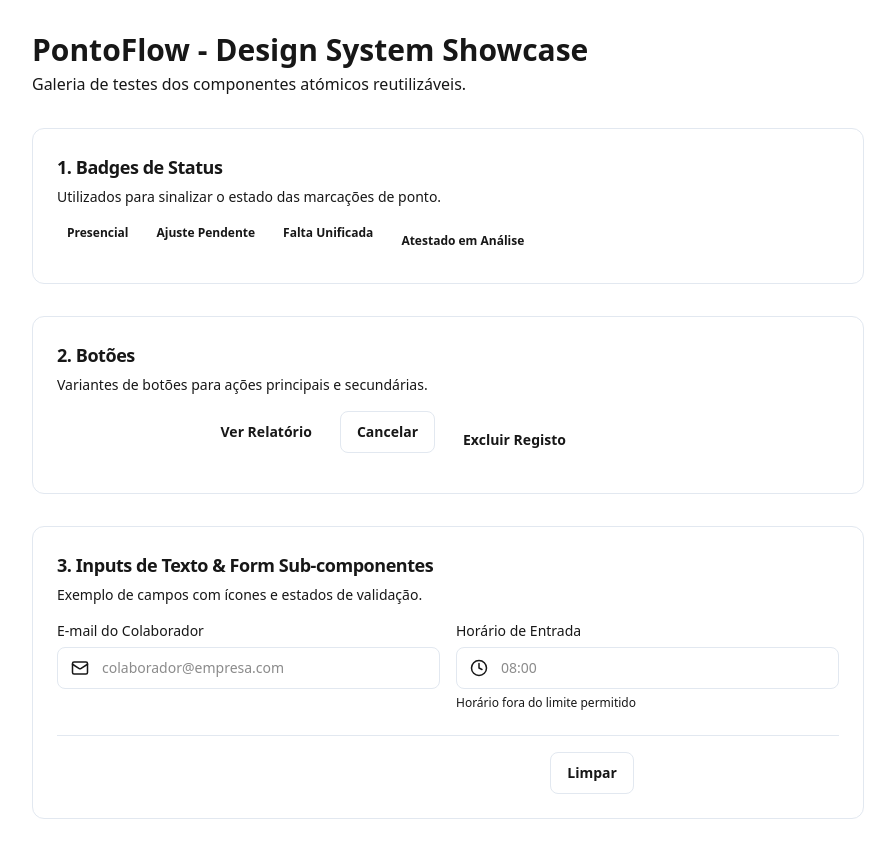
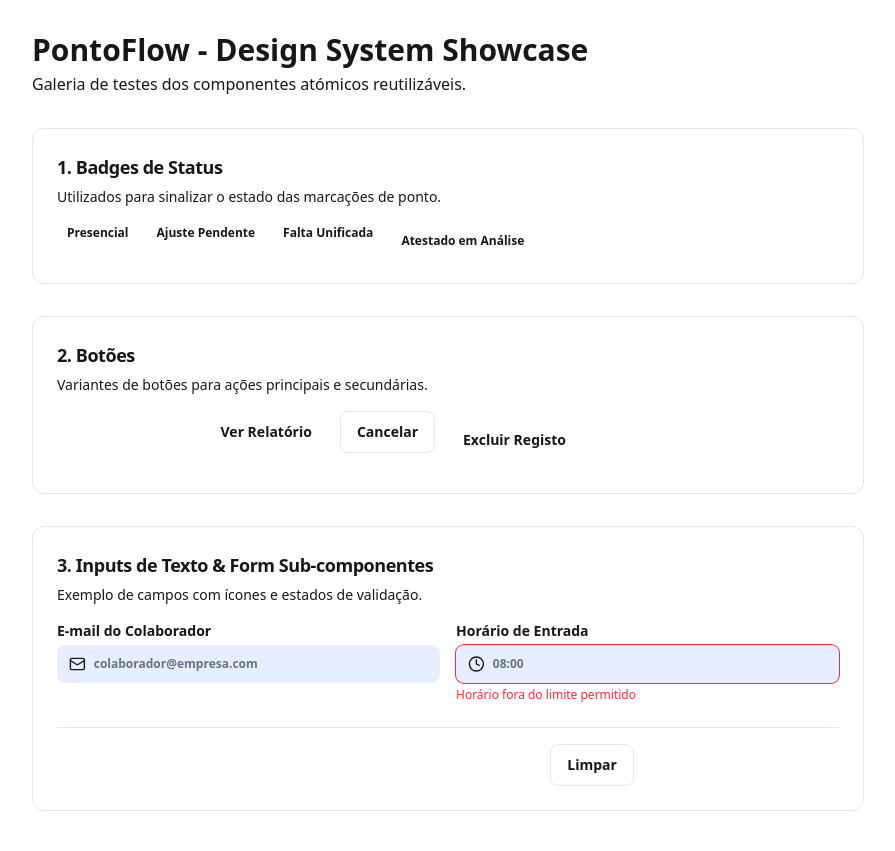
Before and after one commit to lab07-jnd/frontend, a Next.js app: page /design-system in a window 1280 px wide. Shown: the whole page, without its empty margins (192-1087 px from the left). Built offline with nearby package versions, Linux system fonts and the light colour scheme.

Commit message:
refactor: move ui components to components/ui

```diff
--- a/app/design-system/page.tsx
+++ b/app/design-system/page.tsx
@@ -1,8 +1,8 @@
 "use client";
 
-import { Badge } from "@/components/Badge";
-import { Button } from "@/components/Button";
-import { Input } from "@/components/Input";
+import { Badge } from "@/components/ui/Badge";
+import { Button } from "@/components/ui/Button";
+import Input from "@/components/ui/Input";
 import {
   Card,
   CardHeader,
@@ -10,7 +10,7 @@ import {
   CardDescription,
   CardContent,
   CardFooter,
-} from "@/components/Card";
+} from "@/components/ui/Card";
 import { Mail, Clock, CheckCircle2 } from "lucide-react";
 
 export default function DesignSystemShowcase() {
@@ -62,17 +62,24 @@ export default function DesignSystemShowcase() {
           <CardDescription>Exemplo de campos com ícones e estados de validação.</CardDescription>
         </CardHeader>
         <CardContent className="grid md:grid-cols-2 gap-4">
+          <label className="flex flex-col gap-1 text-sm font-semibold">
+            E-mail do Colaborador
             <Input
-            label="E-mail do Colaborador"
               placeholder="colaborador@empresa.com"
-            leftIcon={<Mail size={18} />}
+              icon={<Mail size={18} />}
             />
+          </label>
+          <label className="flex flex-col gap-1 text-sm font-semibold">
+            Horário de Entrada
             <Input
-            label="Horário de Entrada"
               placeholder="08:00"
-            leftIcon={<Clock size={18} />}
-            error="Horário fora do limite permitido"
+              icon={<Clock size={18} />}
+              className="ring-1 ring-red-500"
             />
+            <span className="text-xs font-normal text-red-500">
+              Horário fora do limite permitido
+            </span>
+          </label>
         </CardContent>
         <CardFooter>
           <Button variant="outline">Limpar</Button>
--- a/components/Badge.tsx
+++ /dev/null
@@ -1,36 +0,0 @@
-import React from "react";
-import { cn } from "@/lib/utils";
-
-export type BadgeVariant = "success" | "warning" | "danger" | "info";
-
-interface BadgeProps extends React.HTMLAttributes<HTMLSpanElement> {
-  variant?: BadgeVariant;
-  children: React.ReactNode;
-}
-
-const variantStyles: Record<BadgeVariant, string> = {
-  success: "bg-success-bg text-success-text",
-  warning: "bg-warning-bg text-warning-text",
-  danger: "bg-danger-bg text-danger-text",
-  info: "bg-info-bg text-info-text",
-};
-
-export function Badge({
-  variant = "info",
-  children,
-  className,
-  ...props
-}: BadgeProps) {
-  return (
-    <span
-      className={cn(
-        "inline-flex items-center rounded-full px-2.5 py-0.5 text-xs font-semibold transition-colors",
-        variantStyles[variant],
-        className
-      )}
-      {...props}
-    >
-      {children}
-    </span>
-  );
-}
--- a/components/Button.tsx
+++ /dev/null
@@ -1,53 +0,0 @@
-import React from "react";
-import { cn } from "@/lib/utils";
-
-export type ButtonVariant = "primary" | "secondary" | "outline" | "danger";
-export type ButtonSize = "sm" | "md" | "lg";
-
-interface ButtonProps extends React.ButtonHTMLAttributes<HTMLButtonElement> {
-  variant?: ButtonVariant;
-  size?: ButtonSize;
-  children: React.ReactNode;
-}
-
-const variantStyles: Record<ButtonVariant, string> = {
-  primary:
-    "bg-sidebar text-white hover:bg-sidebar-hover focus:ring-2 focus:ring-brand-primary/20",
-  secondary:
-    "bg-brand-primary-light text-brand-primary hover:bg-brand-primary/10 focus:ring-2 focus:ring-brand-primary/20",
-  outline:
-    "border border-border-subtle bg-surface-card text-text-primary hover:bg-bg-app focus:ring-2 focus:ring-border-subtle",
-  danger:
-    "bg-danger-bg text-danger-text hover:bg-red-200 focus:ring-2 focus:ring-danger-text/20",
-};
-
-const sizeStyles: Record<ButtonSize, string> = {
-  sm: "px-3 py-1.5 text-xs font-medium rounded-md",
-  md: "px-4 py-2.5 text-sm font-semibold rounded-lg",
-  lg: "px-6 py-3.5 text-base font-semibold rounded-lg",
-};
-
-export function Button({
-
-  variant = "primary",
-  size = "md",
-  children,
-  className,
-  disabled,
-  ...props
-}: ButtonProps) {
-  return (
-    <button
-      disabled={disabled}
-      className={cn(
-        "inline-flex items-center justify-center gap-2 transition-all duration-200 outline-none cursor-pointer disabled:opacity-50 disabled:cursor-not-allowed disabled:hover:bg-inherit",
-        variantStyles[variant],
-        sizeStyles[size],
-        className
-      )}
-      {...props}
-    >
-      {children}
-    </button>
-  );
-}
--- a/components/Card.tsx
+++ /dev/null
@@ -1,62 +0,0 @@
-import React from "react";
-import { cn } from "@/lib/utils";
-
-interface CardProps extends React.HTMLAttributes<HTMLDivElement> {
-  children: React.ReactNode;
-}
-
-export function Card({ className, children, ...props }: CardProps) {
-  return (
-    <div
-      className={cn(
-        "rounded-xl border border-border-subtle bg-surface-card p-6 shadow-card transition-all",
-        className
-      )}
-      {...props}
-    >
-      {children}
-    </div>
-  );
-}
-
-export function CardHeader({ className, children, ...props }: CardProps) {
-  return (
-    <div className={cn("mb-4 space-y-1.5", className)} {...props}>
-      {children}
-    </div>
-  );
-}
-
-export function CardTitle({ className, children, ...props }: React.HTMLAttributes<HTMLHeadingElement>) {
-  return (
-    <h3
-      className={cn("text-lg font-bold text-text-primary tracking-tight", className)}
-      {...props}
-    >
-      {children}
-    </h3>
-  );
-}
-
-export function CardDescription({ className, children, ...props }: React.HTMLAttributes<HTMLParagraphElement>) {
-  return (
-    <p className={cn("text-sm text-text-secondary", className)} {...props}>
-      {children}
-    </p>
-  );
-}
-
-export function CardContent({ className, children, ...props }: CardProps) {
-  return <div className={cn("space-y-4", className)} {...props}>{children}</div>;
-}
-
-export function CardFooter({ className, children, ...props }: CardProps) {
-  return (
-    <div
-      className={cn("mt-6 flex items-center justify-end gap-3 pt-4 border-t border-border-subtle", className)}
-      {...props}
-    >
-      {children}
-    </div>
-  );
-}
--- a/components/Input.tsx
+++ /dev/null
@@ -1,65 +0,0 @@
-import React, { forwardRef } from "react";
-import { cn } from "@/lib/utils";
-
-export interface InputProps
-  extends React.InputHTMLAttributes<HTMLInputElement> {
-  label?: string;
-  error?: string;
-  leftIcon?: React.ReactNode;
-  rightIcon?: React.ReactNode;
-}
-
-export const Input = forwardRef<HTMLInputElement, InputProps>(
-  ({ label, error, leftIcon, rightIcon, className, id, ...props }, ref) => {
-    // Se nenhum ID for passado, cria um padrão com base no label para acessibilidade
-    const inputId = id || (label ? label.toLowerCase().replace(/\s+/g, "-") : undefined);
-
-    return (
-      <div className="w-full space-y-1.5">
-        {label && (
-          <label
-            htmlFor={inputId}
-            className="block text-sm font-medium text-text-primary"
-          >
-            {label}
-          </label>
-        )}
-
-        <div className="relative flex items-center">
-          {leftIcon && (
-            <div className="absolute left-3.5 text-text-secondary pointer-events-none flex items-center justify-center">
-              {leftIcon}
-            </div>
-          )}
-
-          <input
-            id={inputId}
-            ref={ref}
-            className={cn(
-              "w-full rounded-lg border bg-surface-card px-4 py-2.5 text-sm text-text-primary outline-none transition-all duration-200 placeholder:text-text-secondary/60",
-              "border-border-subtle focus:border-brand-primary focus:ring-2 focus:ring-brand-primary-light",
-              leftIcon && "pl-11",
-              rightIcon && "pr-11",
-              error && "border-danger-text focus:border-danger-text focus:ring-red-100",
-              "disabled:cursor-not-allowed disabled:opacity-60 bg-surface-card",
-              className
-            )}
-            {...props}
-          />
-
-          {rightIcon && (
-            <div className="absolute right-3.5 text-text-secondary flex items-center justify-center">
-              {rightIcon}
-            </div>
-          )}
-        </div>
-
-        {error && (
-          <p className="text-xs text-danger-text font-medium">{error}</p>
-        )}
-      </div>
-    );
-  }
-);
-
-Input.displayName = "Input";
```
Also changed, not shown: components/page.tsx (deleted). Lines whose indentation alone changed are shown as unchanged.
